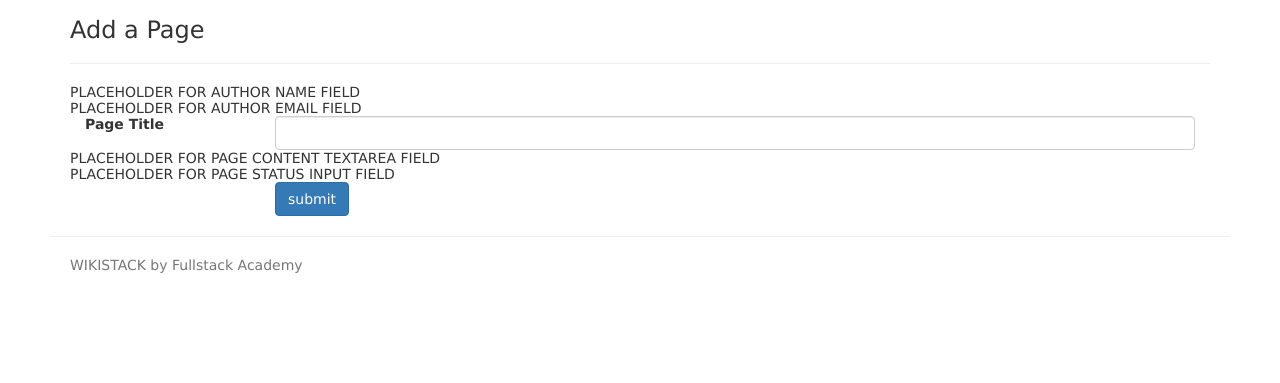
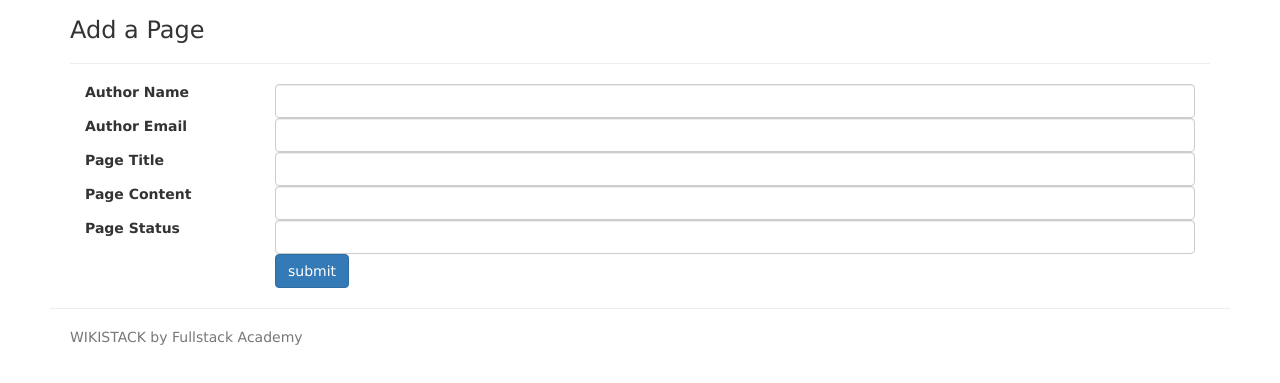
Before and after one commit to drinkingChai/wikistack, a website: page views/addpage.html in a window 1280 px wide. Shown: the part 53-436 px from the top of the page. Drawn offline with nearby package versions, Linux system fonts and the light colour scheme; files that its build step writes are made by us from their sources.

Commit message:
Update addpage.html

```diff
--- a/views/addpage.html
+++ b/views/addpage.html
@@ -5,9 +5,19 @@
   <hr>
   <form method="POST" action="/wiki/">
 
-    <div>PLACEHOLDER FOR AUTHOR NAME FIELD</div>
+    <div class="form-group">
+      <label for="author" class="col-sm-2 control-label">Author Name</label>
+      <div class="col-sm-10">
+        <input name="author" type="text" class="form-control"/>
+      </div>
+    </div>
 
-    <div>PLACEHOLDER FOR AUTHOR EMAIL FIELD</div>
+    <div class="form-group">
+      <label for="email" class="col-sm-2 control-label">Author Email</label>
+      <div class="col-sm-10">
+        <input name="email" type="email" class="form-control"/>
+      </div>
+    </div>
 
     <div class="form-group">
       <label for="title" class="col-sm-2 control-label">Page Title</label>
@@ -16,9 +26,23 @@
       </div>
     </div>
 
-    <div>PLACEHOLDER FOR PAGE CONTENT TEXTAREA FIELD</div>
+    <div class="form-group">
+      <label for="conten" class="col-sm-2 control-label">Page Content</label>
+      <div class="col-sm-10">
+        <input name="content" type="textarea" class="form-control"/>
+      </div>
+    </div>
 
-    <div>PLACEHOLDER FOR PAGE STATUS INPUT FIELD</div>
+    <div class="form-group">
+      <label for="status" class="col-sm-2 control-label">Page Status</label>
+      <div class="col-sm-10">
+        <input name="status" list="situations" class="form-control"/>
+        <datalist id="situations">
+          <option value="open">
+          <option value="closed">
+        </datalist>
+      </div>
+    </div>
 
     <div class="col-sm-offset-2 col-sm-10">
       <button type="submit" class="btn btn-primary">submit</button>
```
